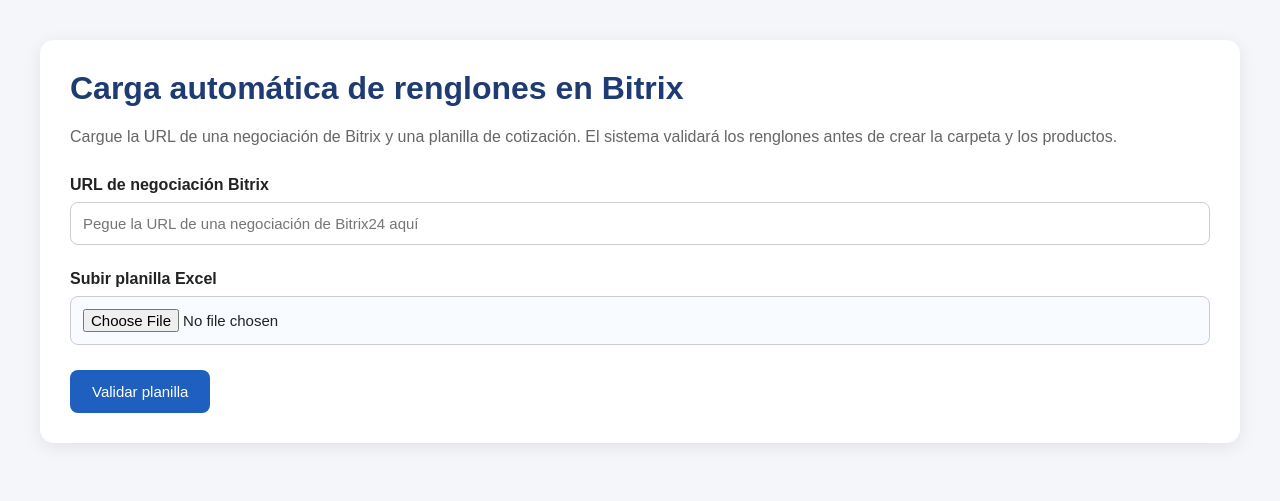
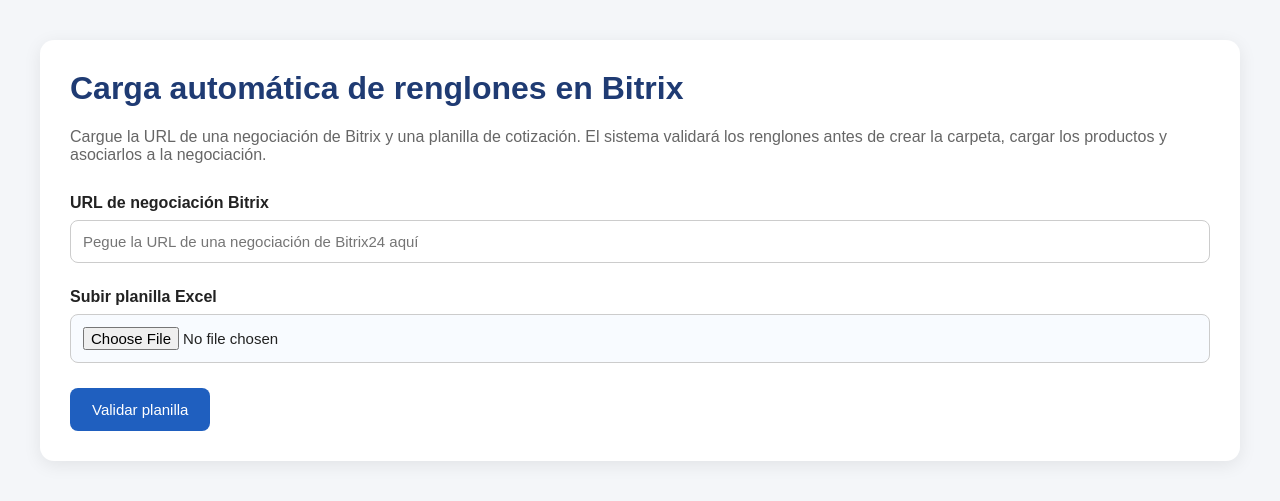
Before and after one commit to Marcossch03/proyecto-renglones-bitrix, a Flask app: page / in a window 1280 px wide. Shown: the top 501 px of the page. Run offline with Flask 3, Linux system fonts and the light colour scheme.

Commit message:
Refine index.html for Bitrix row loading
Updated the HTML template for Bitrix row loading, enhancing the form and status messages.

```diff
--- a/frontend/templates/index.html
+++ b/frontend/templates/index.html
@@ -191,7 +191,7 @@
 
     <p class="subtitle">
       Cargue la URL de una negociación de Bitrix y una planilla de cotización.
-      El sistema validará los renglones antes de crear la carpeta y los productos.
+      El sistema validará los renglones antes de crear la carpeta, cargar los productos y asociarlos a la negociación.
     </p>
 
     {% if error %}
@@ -233,12 +233,13 @@
     {% if carga_realizada %}
       <div class="status">
         <div class="success-title">
-          La carpeta y los renglones fueron cargados correctamente en Bitrix.
+          La carpeta, los renglones y la asociación con la negociación fueron procesados correctamente.
         </div>
         Carpeta: {{ nombre_carpeta }}<br>
         SECTION_ID: {{ section_id }}<br>
         Acción sobre carpeta: {{ accion_carpeta }}<br>
-        Productos/renglones creados: {{ productos_creados|length }}
+        Productos/renglones creados: {{ productos_creados|length }}<br>
+        Productos/renglones asociados a la negociación: {{ productos_asociados }}
       </div>
     {% endif %}
 
@@ -251,6 +252,8 @@
             <th>ID Bitrix</th>
             <th>Renglón</th>
             <th>Descripción</th>
+            <th>Cantidad</th>
+            <th>Precio</th>
           </tr>
         </thead>
 
@@ -260,6 +263,8 @@
               <td>{{ producto.id }}</td>
               <td>{{ producto.nombre }}</td>
               <td>{{ producto.descripcion }}</td>
+              <td>{{ producto.cantidad }}</td>
+              <td>{{ producto.precio }}</td>
             </tr>
           {% endfor %}
         </tbody>
@@ -303,6 +308,7 @@
             <th>Fila Excel</th>
             <th>Renglón</th>
             <th>Descripción</th>
+            <th>Cantidad</th>
             <th>Unitario</th>
             <th>Total</th>
             <th>Dotación 4hs</th>
@@ -318,6 +324,7 @@
               <td>{{ item.fila_excel }}</td>
               <td>{{ item.nombre_producto }}</td>
               <td>{{ item.descripcion_producto }}</td>
+              <td>{{ item.cantidad }}</td>
               <td>{{ item.valor_unitario }}</td>
               <td>{{ item.valor_total }}</td>
               <td>{{ item.dotacion_4hs }}</td>
@@ -335,7 +342,7 @@
             <input type="hidden" name="url_negociacion" value="{{ url_negociacion }}">
             <input type="hidden" name="archivo_guardado" value="{{ archivo_guardado }}">
             <button type="submit" class="secondary" id="btn-cargar">
-              Crear carpeta y cargar renglones en Bitrix
+              Crear carpeta, cargar renglones y asociar a negociación
             </button>
           </form>
         </div>
```
